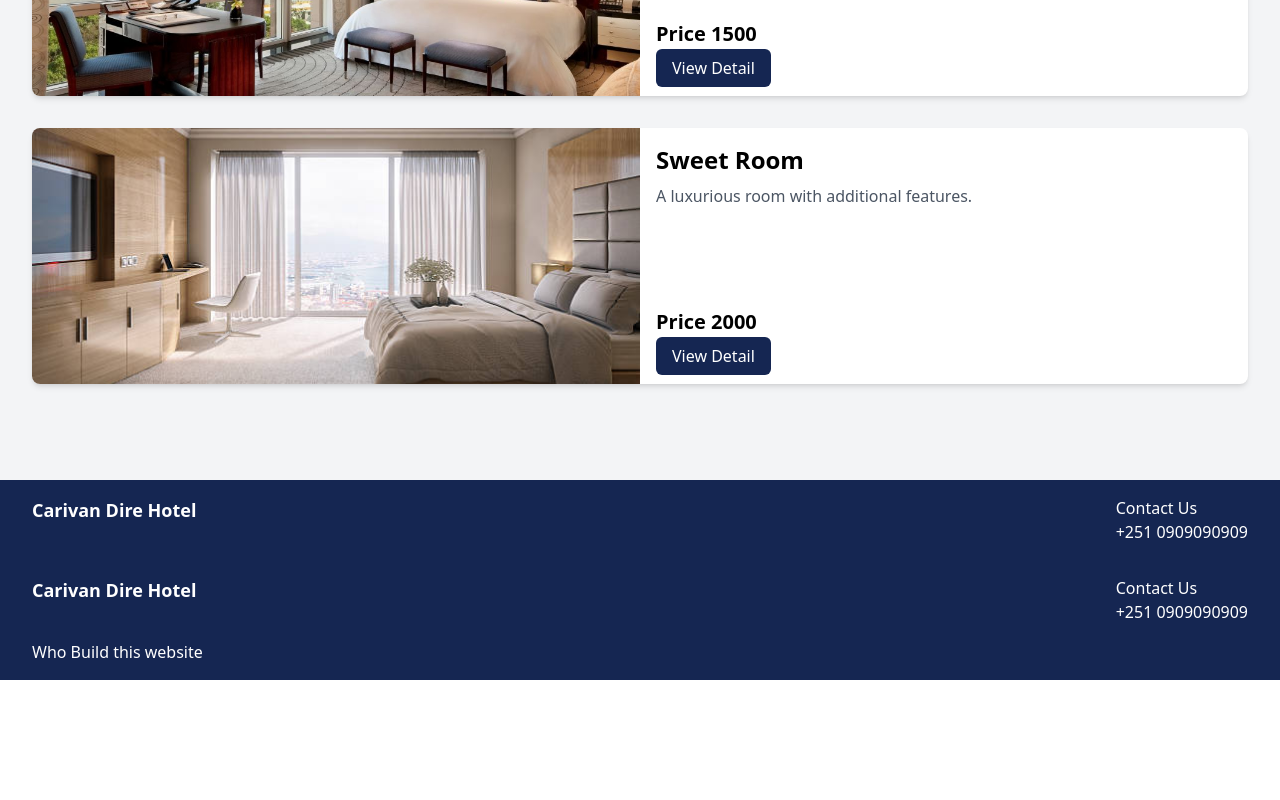
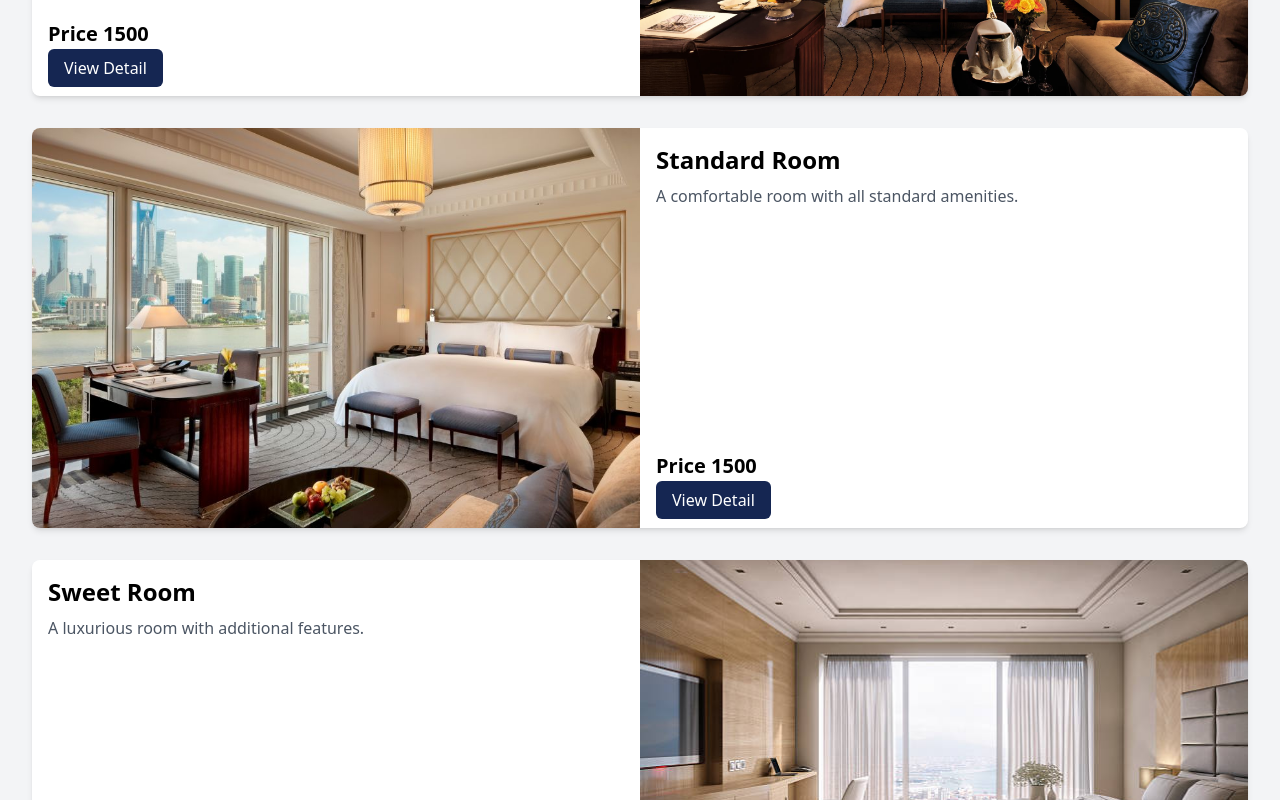
Before and after one commit to Metyme1/Caravan, a React (Create React App) app: page /rooms in a window 1280 px wide. Shown: the part 1020-1820 px from the top of the page. Before the commit the page ends 1700 px from the top, so only its background shows below. Built offline with nearby package versions, Linux system fonts and the light colour scheme.

Commit message:
room page edited

```diff
--- a/src/Rooms.js
+++ b/src/Rooms.js
@@ -5,6 +5,10 @@
 import room2 from './assets/room2.jpg';
 import room3 from './assets/r3.jpg';
 import room4 from './assets/room1.jpg';
+import 'aos/dist/aos.css';
+import AOS from 'aos';
+
+AOS.init();
 
 const rooms = [
   {
@@ -47,11 +51,15 @@
       </header>
       <section className="py-16">
         <div className="max-w-7xl mx-auto px-4 sm:px-6 lg:px-8">
-          {rooms.map((room) => (
-            <div key={room.id} className="bg-white shadow-md rounded-lg overflow-hidden mb-8">
-              <div className="grid grid-cols-1 md:grid-cols-2">
-                <img src={room.image} alt={room.name} className="w-full h-64 object-cover"/>
-                <div className="p-4 flex flex-col justify-between">
+          {rooms.map((room, index) => (
+            <div
+              key={room.id}
+              className={`bg-white shadow-md rounded-lg overflow-hidden mb-8 flex ${index % 2 === 0 ? '' : 'flex-row-reverse'}`}
+              data-aos={`${index % 2 === 0 ? 'fade-right' : 'fade-left'}`}
+              style={{ height: '400px' }} // Adjust the height here
+            >
+              <img src={room.image} alt={room.name} className="w-1/2 h-full object-cover"/>
+              <div className="p-4 flex flex-col justify-between w-1/2">
                 <div>
                   <h3 className="text-2xl font-bold mb-2">{room.name}</h3>
                   <p className="text-gray-600 mb-4">{room.description}</p>
@@ -62,23 +70,10 @@
                 </div>
               </div>
             </div>
-            </div>
           ))}
         </div>
       </section>
-      <footer className="bg-custom-blue text-white py-4">
-        <div className="max-w-7xl mx-auto px-4 sm:px-6 lg:px-8">
-          <div className="flex justify-between">
-            <div>
-              <h1 className="text-lg font-bold">Carivan Dire Hotel</h1>
-            </div>
-            <div>
-              <p>Contact Us</p>
-              <p>+251 0909090909</p>
-            </div>
-          </div>
-        </div>
-      </footer>
+
     </div>
   );
 }
```
Lines whose indentation alone changed are shown as unchanged.
